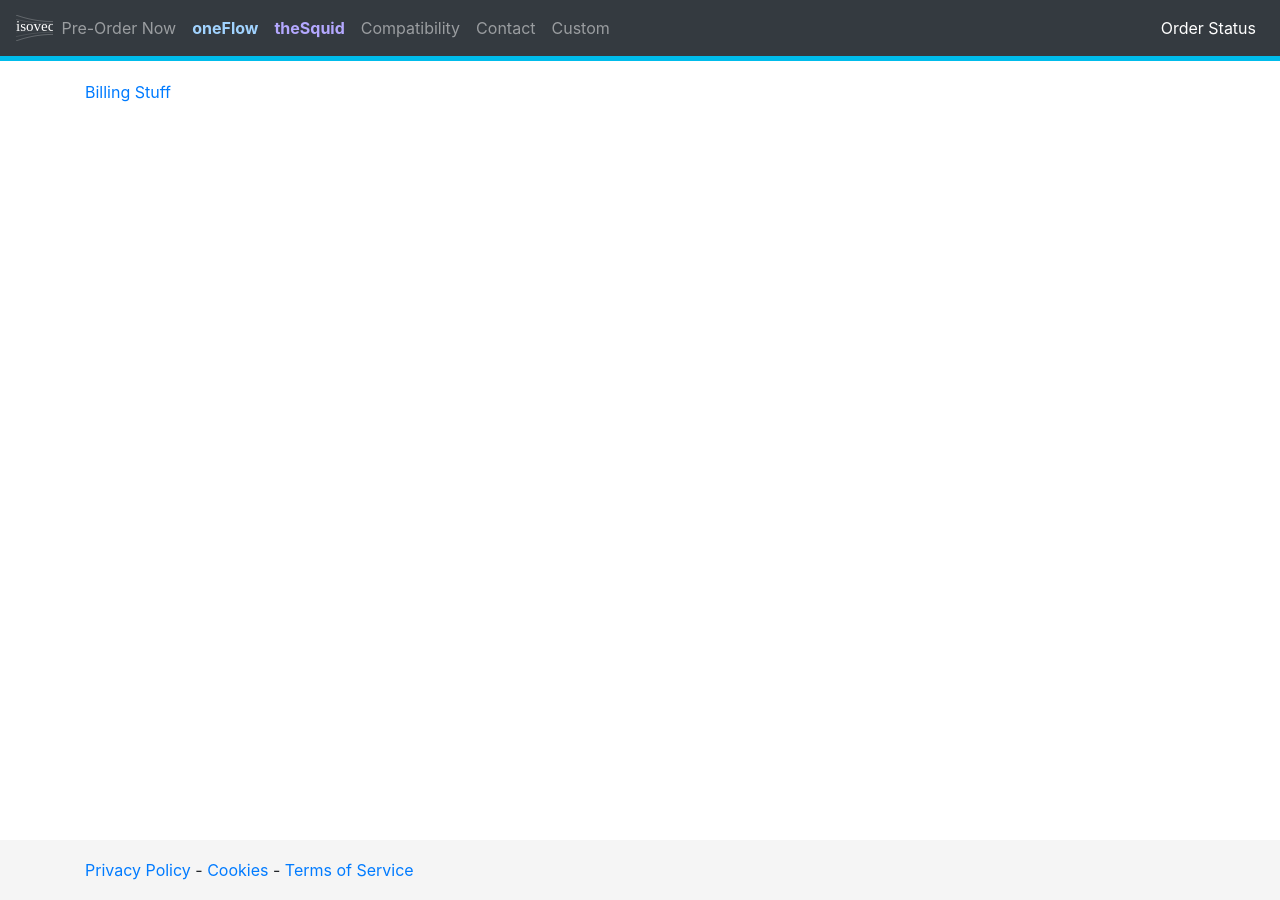
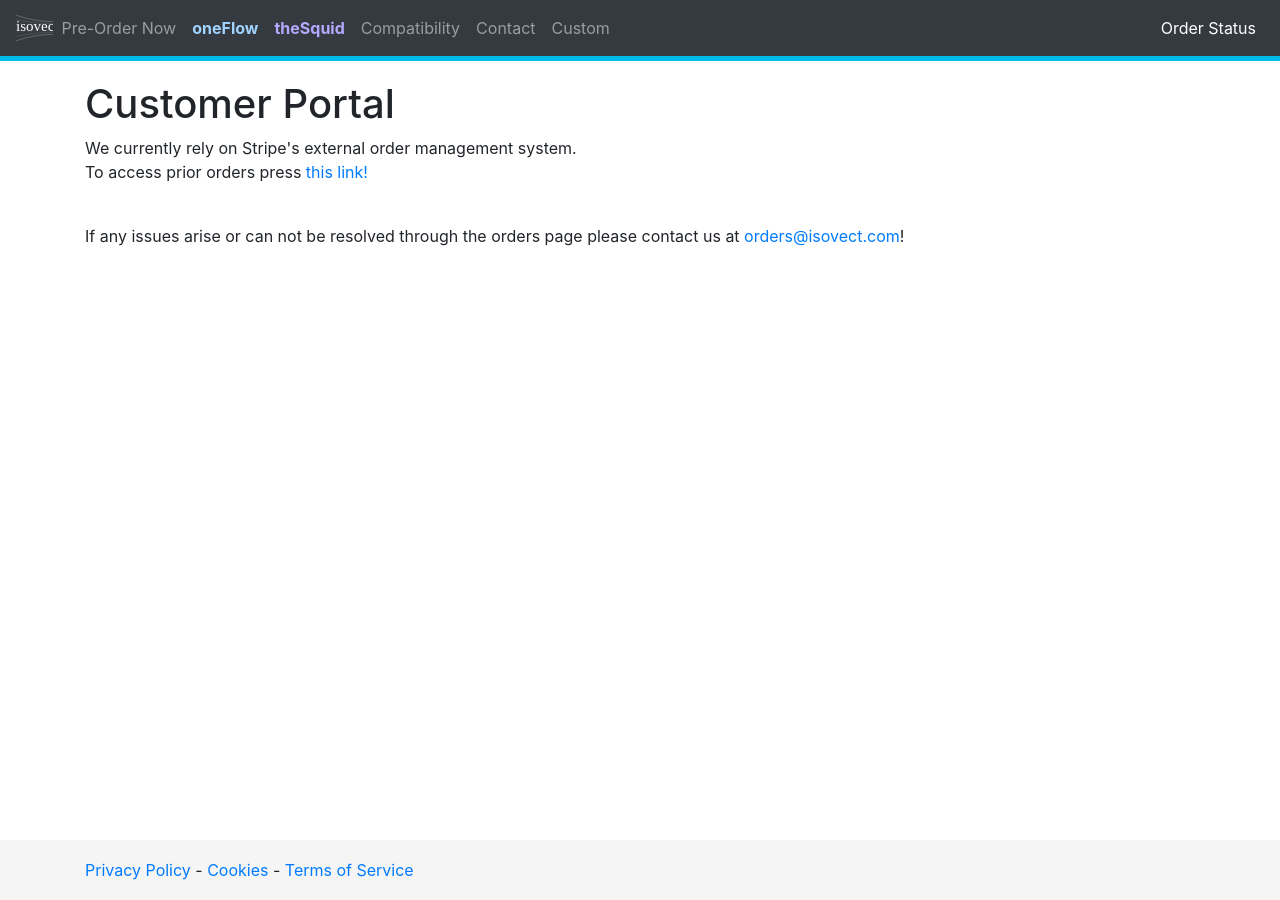
Before and after one commit to booolean/isovect, a Jekyll site: the page main/customer.html, which Jekyll copies as it is, in a window 1280 px wide. Built offline with Jekyll 4.4.1, drawn with Linux system fonts in a browser that asks for light colours; nearby versions of some CDN libraries.

Commit message:
Added order portal

```diff
--- a/main/contact.html
+++ b/main/contact.html
@@ -64,6 +64,8 @@
       <p class="lead">If you have any questions please contact us at <a href="mailto:help@isovect.com">help@isovect.com</a></p>
       <h3 class="mt-5">Feedback</h3>
       <p class="lead">If you have any product requests, part requests, or feedback please contact us at <a href="mailto:feedback@isovect.com">feedback@isovect.com</a></p>
+      <h3 class="mt-5">Orders</h3>
+      <p class="lead">If you are having issues with your orders please contact us at <a href="mailto:orders@isovect.com">orders@isovect.com</a></p>
 
 
     </main>
--- a/main/customer.html
+++ b/main/customer.html
@@ -58,7 +58,11 @@
 
     <!-- Begin page content -->
     <main role="main" class="container">
-      <a href="billing.stripe.com/p/login/test_8wM5mG5ZBa7UaFa288">Billing Stuff</a>
+      <h1>Customer Portal</h1>
+      <p>We currently rely on Stripe's external order management system.<br>To access prior orders press <a href="billing.stripe.com/p/login/test_8wM5mG5ZBa7UaFa288">this link!</a></p>
+      <br>
+      <p>If any issues arise or can not be resolved through the orders page please contact us at <a href="mailto:orders@isovect.com">orders@isovect.com</a>!</p>
+
     </main>
 
     <footer class="footer">
```
